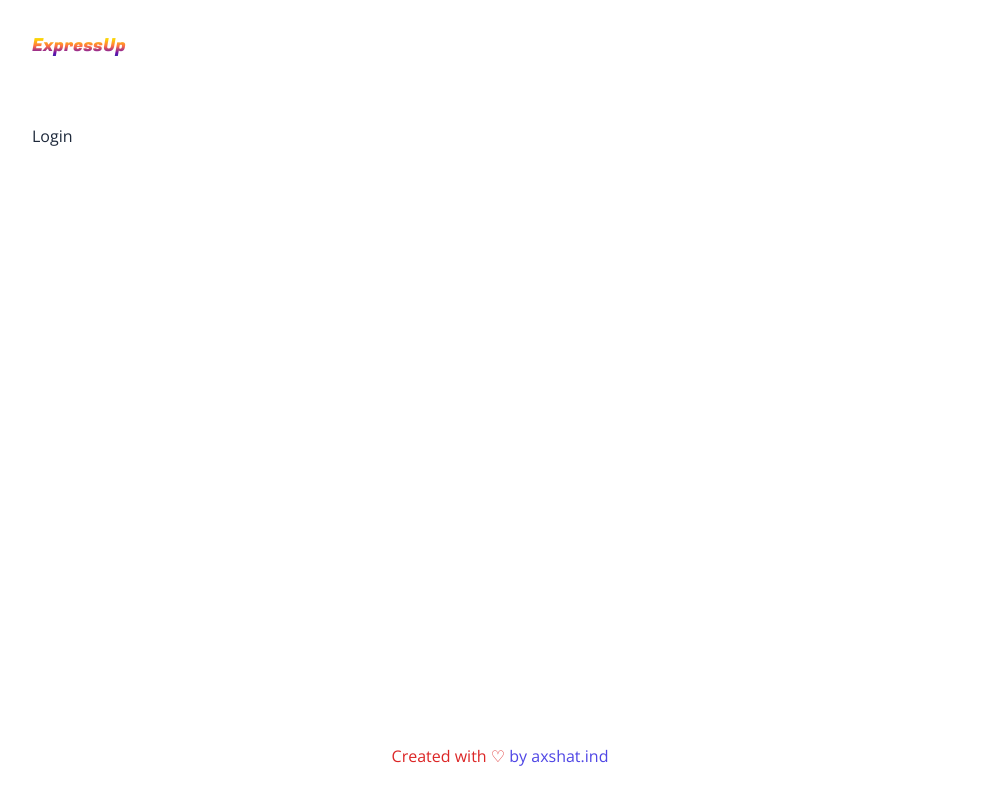
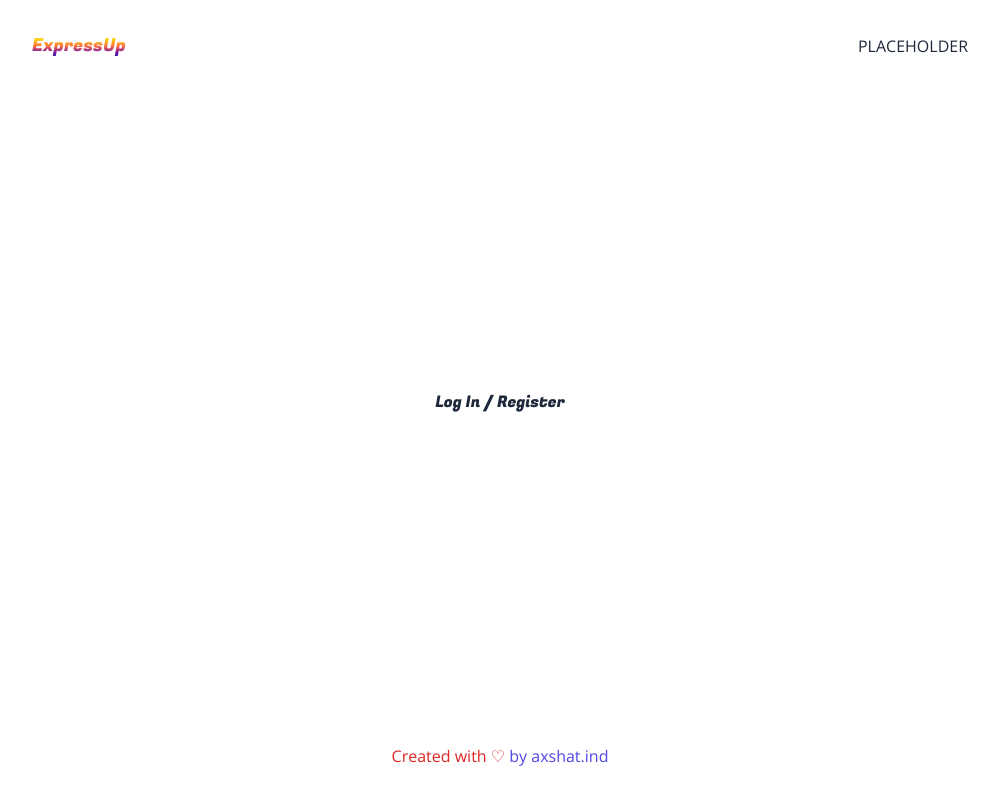
Before and after one commit to axshatInd/expressup, a Next.js app: page /dashboard in a window 1280 px wide. Shown: the whole page, without its empty margins (140-1139 px from the left). Built offline with nearby package versions, Linux system fonts and the light colour scheme.

Commit message:
Login.js created and Log In / Register tag written

```diff
--- a/app/layout.js
+++ b/app/layout.js
@@ -13,6 +13,9 @@ export default function RootLayout({ children }) {
   const header = (
     <header className="p-4 sm:p-8 flex items-center justify-between gap-4">
       <h1 className={'text-base sm:text-lg textGradient ' + fugaz.className}>ExpressUp</h1>
+      <div className="flex items-center justify-between">
+        PLACEHOLDER
+      </div>
     </header>
   )
 
--- /dev/null
+++ b/components/Calendar.js
@@ -0,0 +1,7 @@
+import React from 'react'
+
+export default function Calendar() {
+  return (
+    <div>Calendar</div>
+  )
+}
--- a/components/Hero.js
+++ b/components/Hero.js
@@ -1,6 +1,7 @@
 import React from 'react';
 import { Fugaz_One } from "next/font/google";
 import Button from "./Button";
+import Calendar from './Calendar';
 const fugaz = Fugaz_One({ subsets: ["latin"], weight: ['400'] });
 
 export default function Hero() {
@@ -16,6 +17,7 @@ export default function Hero() {
             <Button text="Login" dark /> {/* Login button with white border */}
             <Button text="Sign Up" /> {/* Sign Up button without border */}
         </div>
+        <Calendar/>
     </div>
   )
 }
--- a/components/Login.js
+++ b/components/Login.js
@@ -1,7 +1,11 @@
+import { Fugaz_One } from 'next/font/google';
 import React from 'react'
+const fugaz = Fugaz_One({ subsets: ["latin"],weight: ['400'] });
 
 export default function Login() {
   return (
-    <div>Login</div>
+    <div className='flex flex-col flex-1 justify-center items-center gap-4'>
+      <h3 className={' ' + fugaz.className}>Log In / Register</h3>
+    </div>
   )
 }
```
